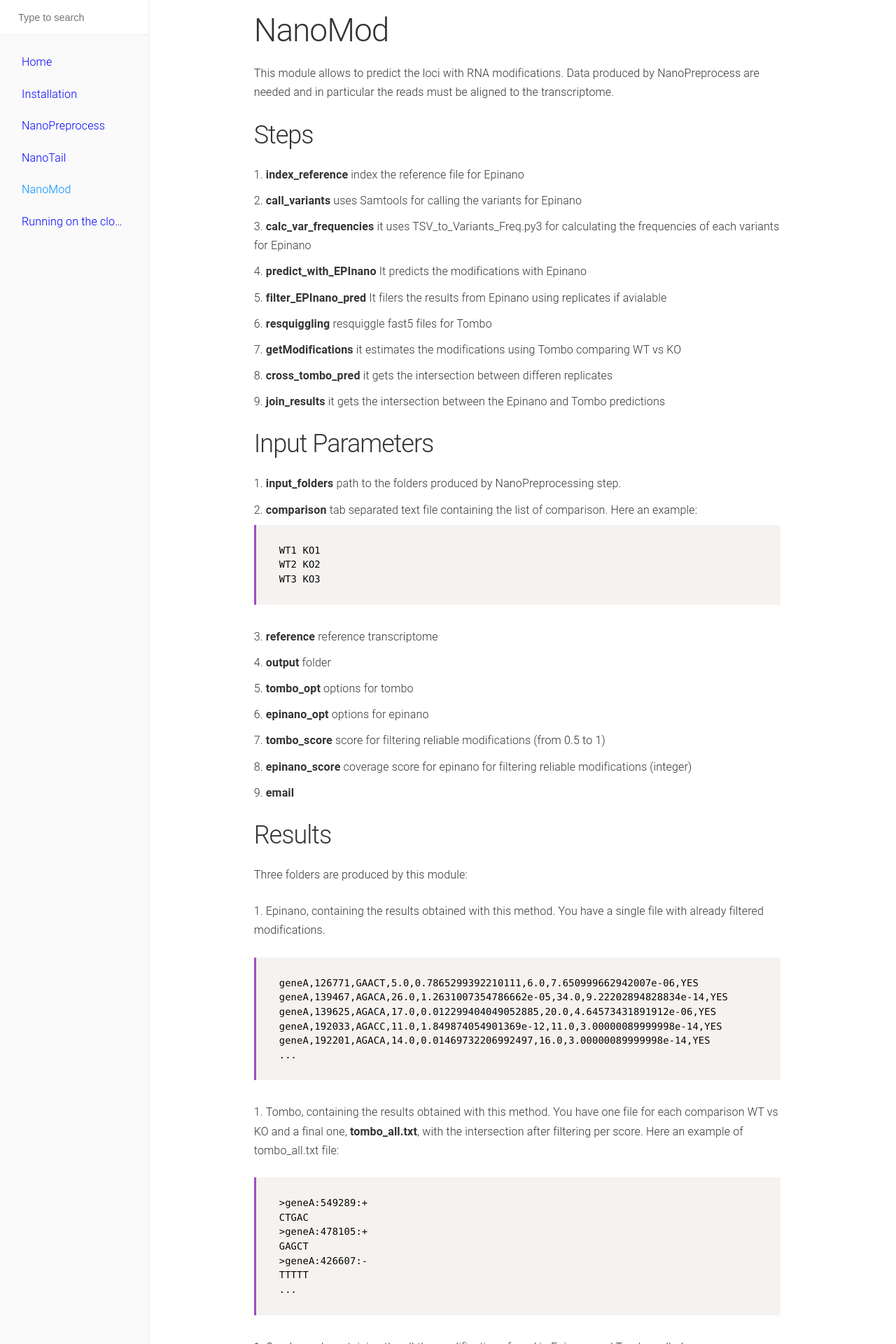
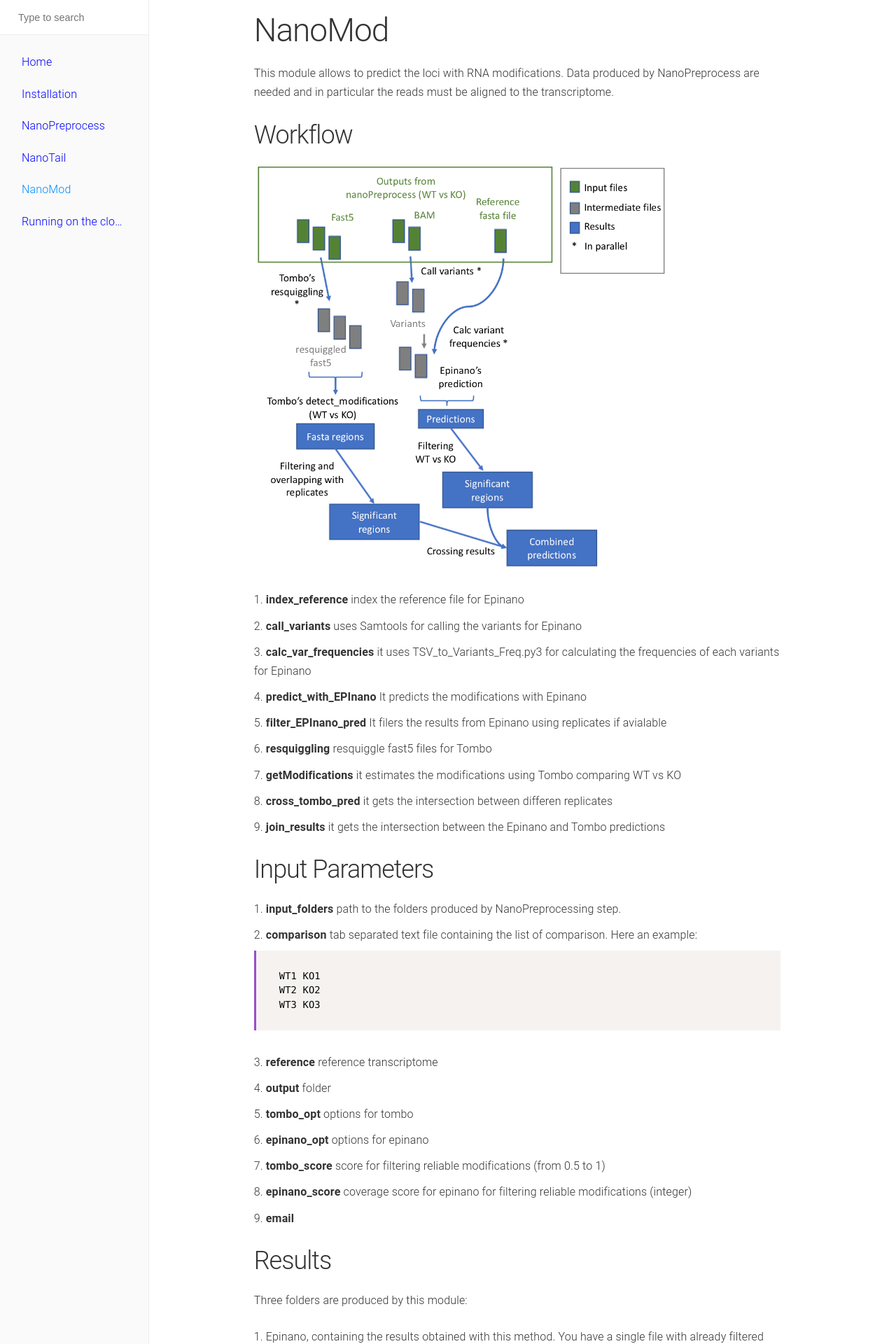
Before and after one commit to biocorecrg/master_of_pores, a Jekyll site: the page built from docs/nanomod.md, in a window 1280 px wide. Shown: the top 1920 px of the page at 70% size. Built offline with Jekyll 4.4.1, drawn with Linux system fonts in a browser that asks for light colours.

Commit message:
Update nanomod.md

```diff
--- a/docs/nanomod.md
+++ b/docs/nanomod.md
@@ -7,7 +7,11 @@
 # NanoMod
 This module allows to predict the loci with RNA modifications. Data produced by NanoPreprocess are needed and in particular the reads must be aligned to the transcriptome.
 
-## Steps
+## Workflow
+
+<img src="https://raw.githubusercontent.com/biocorecrg/master_of_pores/master/docs/dag_mod.png" width="600" align="middle">
+
+
 1. **index_reference** index the reference file for Epinano
 1. **call_variants** uses Samtools for calling the variants for Epinano
 1. **calc_var_frequencies** it uses TSV_to_Variants_Freq.py3 for calculating the frequencies of each variants for Epinano
```
